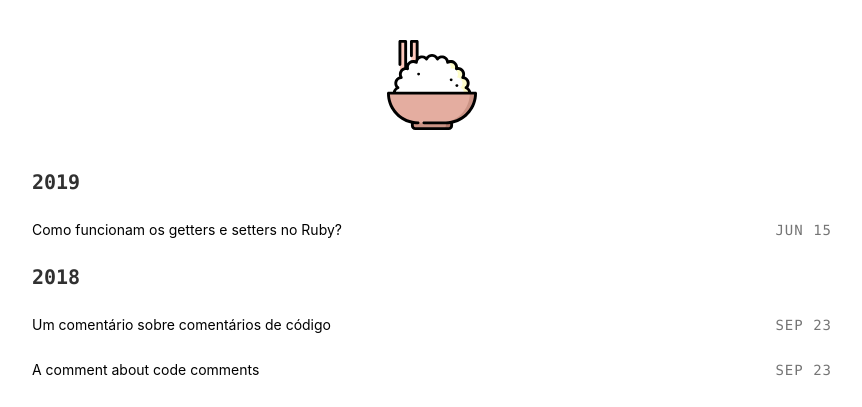
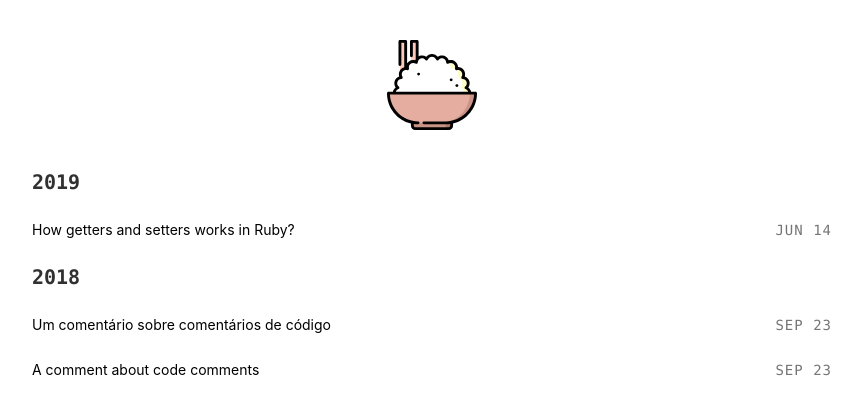
Before and after one commit to codingwithchopsticks/codingwithchopsticks.github.io, a Jekyll site: the page built from index.html, in a window 1280 px wide. Shown: the top 407 px of the page, without its empty margins (208-1070 px from the left). Built offline with Jekyll 4.4.1, drawn with Linux system fonts in a browser that asks for light colours.

Commit message:
Fixes
  Fix in portuguese text and start english text

```diff
--- a/_posts/2019-06-15-como-funcionam-os-getters-e-setters-no-ruby.md
+++ b/_posts/2019-06-14-how-getters-and-setters-works-in-ruby.md
@@ -1,5 +1,5 @@
 ---
-title: Como funcionam os getters e setters no Ruby?
+title: How getters and setters works in Ruby?
 description:
 updated: 2019-06-15 20:47
 ---
```
